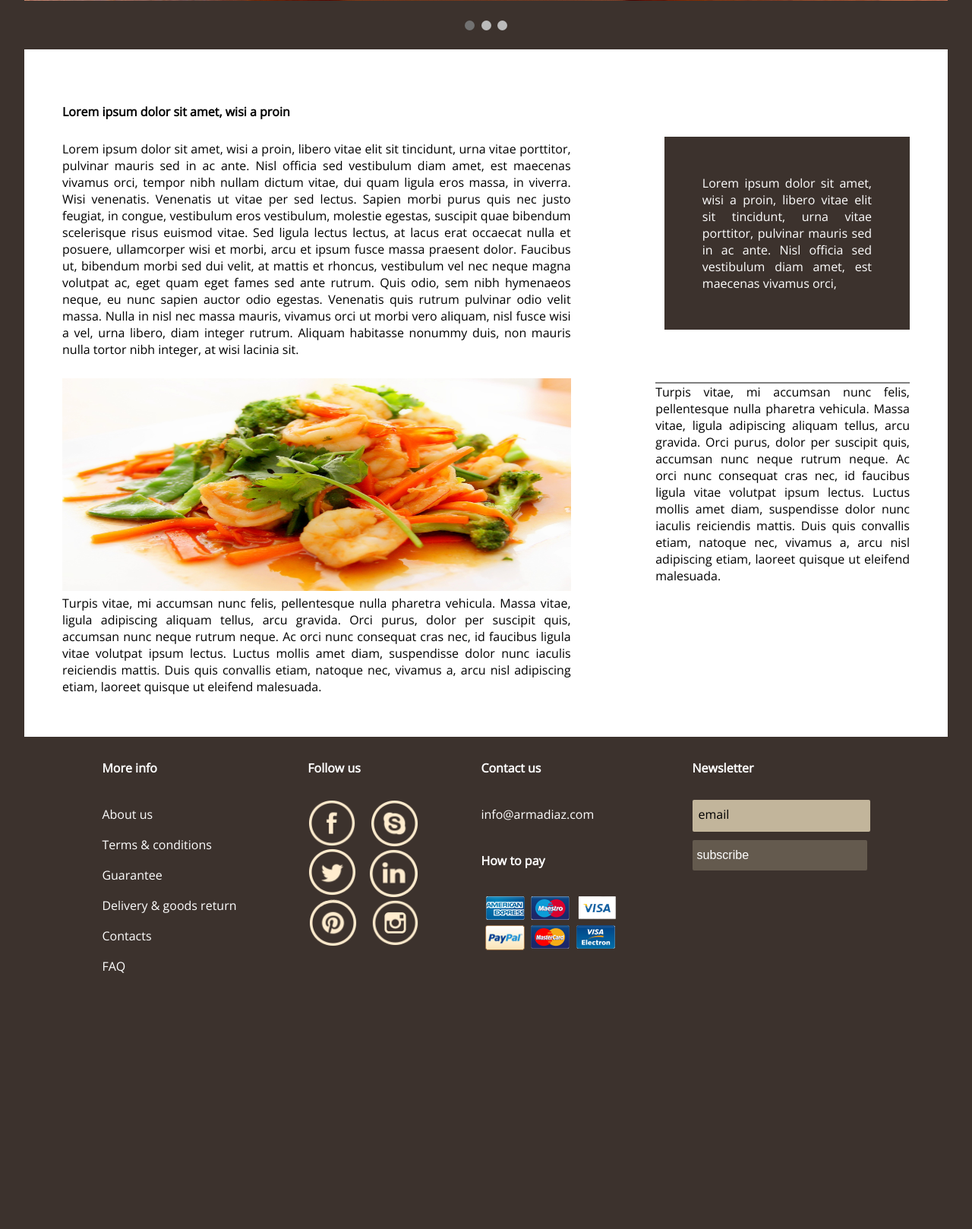
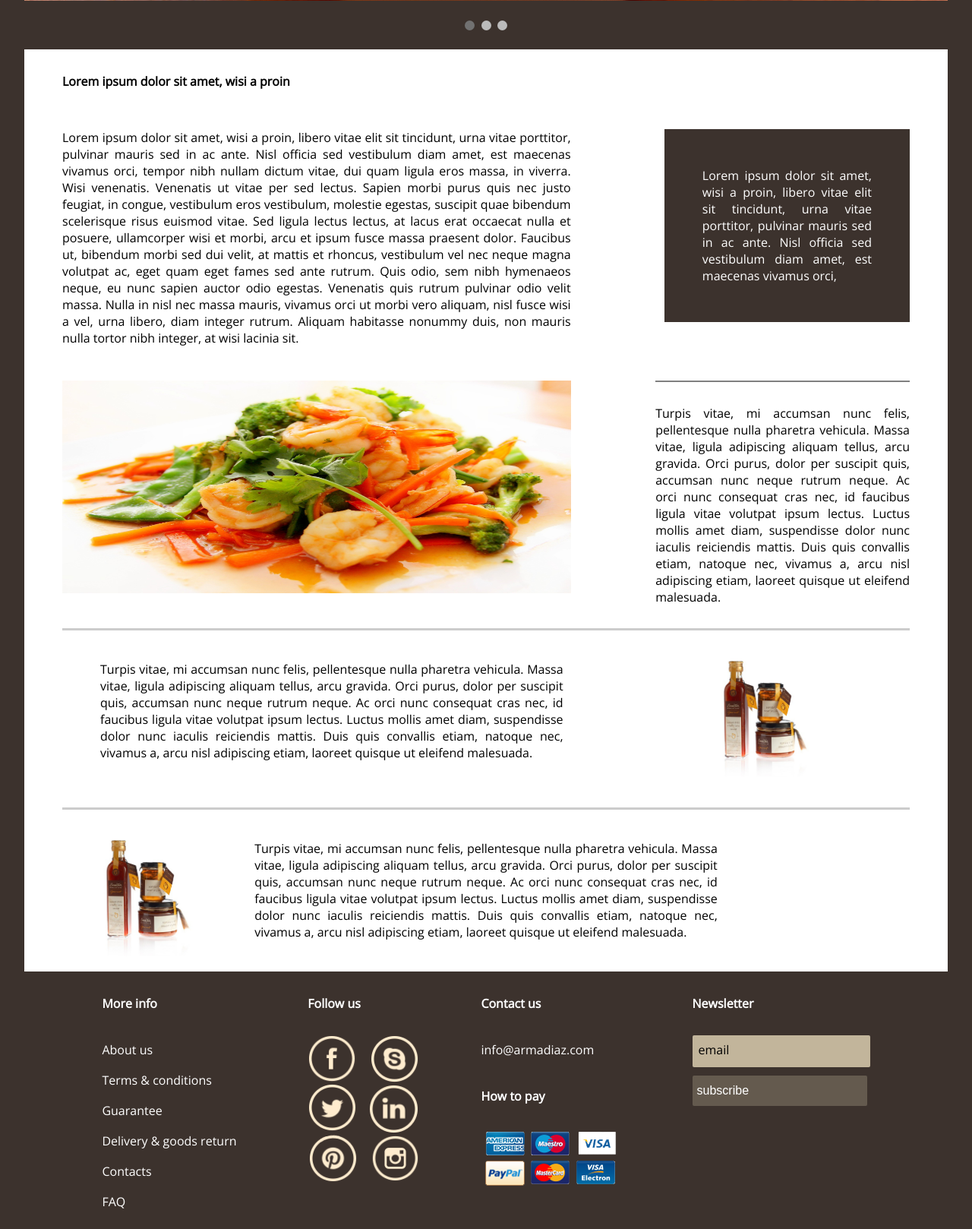
Before and after one commit to Ilweb/armadi-az, a PHP site: page /articles.php in a window 1280 px wide. Shown: the part 1069-2687 px from the top of the page at 76% size. Before the commit the page ends 2350 px from the top, so only its background shows below. Run offline with PHP 8.4, Linux system fonts and the light colour scheme; some libraries are stand-ins or nearby versions.

Commit message:
commit inner

```diff
--- a/articles.php
+++ b/articles.php
@@ -63,12 +63,18 @@ require 'header.php';
 		<h4>Lorem ipsum dolor sit amet, wisi a proin</h4>
 		<p>Lorem ipsum dolor sit amet, wisi a proin, libero vitae elit sit tincidunt, urna vitae porttitor, pulvinar mauris sed in ac ante. Nisl officia sed vestibulum diam amet, est maecenas vivamus orci, tempor nibh nullam dictum vitae, dui quam ligula eros massa, in viverra. Wisi venenatis. Venenatis ut vitae per sed lectus. Sapien morbi purus quis nec justo feugiat, in congue, vestibulum eros vestibulum, molestie egestas, suscipit quae bibendum scelerisque risus euismod vitae.
 		Sed ligula lectus lectus, at lacus erat occaecat nulla et posuere, ullamcorper wisi et morbi, arcu et ipsum fusce massa praesent dolor. Faucibus ut, bibendum morbi sed dui velit, at mattis et rhoncus, vestibulum vel nec neque magna volutpat ac, eget quam eget fames sed ante rutrum. Quis odio, sem nibh hymenaeos neque, eu nunc sapien auctor odio egestas. Venenatis quis rutrum pulvinar odio velit massa. Nulla in nisl nec massa mauris, vivamus orci ut morbi vero aliquam, nisl fusce wisi a vel, urna libero, diam integer rutrum. Aliquam habitasse nonummy duis, non mauris nulla tortor nibh integer, at wisi lacinia sit.
-	<div>Lorem ipsum dolor sit amet, wisi a proin, libero vitae elit sit tincidunt, urna vitae porttitor, pulvinar mauris sed in ac ante. Nisl officia sed vestibulum diam amet, est maecenas vivamus orci, </div>
+		<div class="left_box" >Lorem ipsum dolor sit amet, wisi a proin, libero vitae elit sit tincidunt, urna vitae porttitor, pulvinar mauris sed in ac ante. Nisl officia sed vestibulum diam amet, est maecenas vivamus orci, </div>
 		</p>
 		<img src="images/food-2.jpg">
 		<p>Turpis vitae, mi accumsan nunc felis, pellentesque nulla pharetra vehicula. Massa vitae, ligula adipiscing aliquam tellus, arcu gravida. Orci purus, dolor per suscipit quis, accumsan nunc neque rutrum neque. Ac orci nunc consequat cras nec, id faucibus ligula vitae volutpat ipsum lectus. Luctus mollis amet diam, suspendisse dolor nunc iaculis reiciendis mattis. Duis quis convallis etiam, natoque nec, vivamus a, arcu nisl adipiscing etiam, laoreet quisque ut eleifend malesuada.</p>
+		<div>
 			<p>Turpis vitae, mi accumsan nunc felis, pellentesque nulla pharetra vehicula. Massa vitae, ligula adipiscing aliquam tellus, arcu gravida. Orci purus, dolor per suscipit quis, accumsan nunc neque rutrum neque. Ac orci nunc consequat cras nec, id faucibus ligula vitae volutpat ipsum lectus. Luctus mollis amet diam, suspendisse dolor nunc iaculis reiciendis mattis. Duis quis convallis etiam, natoque nec, vivamus a, arcu nisl adipiscing etiam, laoreet quisque ut eleifend malesuada.</p>
-
+			<div class="right_img_article"><img src="images/bottle2.png"></div>
+		</div>
+		<div>
+			<div class="left_img_article"><img src="images/bottle2.png"></div>
+			<p>Turpis vitae, mi accumsan nunc felis, pellentesque nulla pharetra vehicula. Massa vitae, ligula adipiscing aliquam tellus, arcu gravida. Orci purus, dolor per suscipit quis, accumsan nunc neque rutrum neque. Ac orci nunc consequat cras nec, id faucibus ligula vitae volutpat ipsum lectus. Luctus mollis amet diam, suspendisse dolor nunc iaculis reiciendis mattis. Duis quis convallis etiam, natoque nec, vivamus a, arcu nisl adipiscing etiam, laoreet quisque ut eleifend malesuada.</p>
+		</div>
 	</div>
 </div>
 </div>
--- a/home.css
+++ b/home.css
@@ -1647,25 +1647,69 @@ filter: progid:DXImageTransform.Microsoft.gradient( startColorstr='#a6000000', e
 
 .recipe_content div
 {
-	padding:50px;
+	padding: 10px 50px;
+}
+.recipe_content  div
+{
+	display: inline-block;
 }
 .recipe_content div div
 {
-	float:right;
+	border-top: 3px solid #cccccc;
+	margin-top: 30px;
+}
+.recipe_content:first-of-type
+{
+	padding-bottom:50px;
+}
+.recipe_content div > div:first-of-type
+{
 	width:20%;
 	background:#3c322d;
 	color:White;
 }
+.recipe_content div div div:first-of-type
+{
+	border: none;
+}
 .recipe_content p
 {
 	width:60%;
 	display:inline-block;
+	margin-top: 30px;
 }
 .recipe_content p:nth-of-type(3)
 {
 	float:right;
 	width:30%;
 	border-top: 2px solid grey;
+	padding-top:30px;
+	margin: 0;
+}
+
+.recipe_content div.right_img_article,.recipe_content div.left_img_article
+{
+	float:right;
+	padding:0;
+	background:transparent !important;
+	width:200px;
+	margin-top:30px;
+}
+.recipe_content div.left_img_article
+{
+	clear:both;
+	float:left;
+}
+.recipe_content div.right_img_article img,.recipe_content div.left_img_article img
+{
+	height:100%;
+}
+.left_box
+{
+	padding: 50px !important;
+	float:right;
+    vertical-align: top;
+	border:none !important;
 }
 select
 {
@@ -1673,6 +1717,7 @@ select
 	-moz-appearance:none;
 	text-indent:1px;
 	text-overflot:'';
+}
 #events.whole_products
 {
 	min-height:600px;
@@ -1825,6 +1870,7 @@ select
 		text-align:center;
 	}
 }
+
 @media screen and (max-width: 1252px) and (min-width: 1024px)
 {
 
```
Also changed, not shown: articles-outer.php (added, +57 -0 lines). Lines whose indentation alone changed are shown as unchanged.
